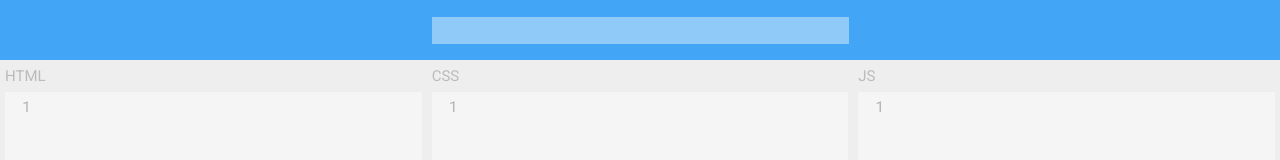
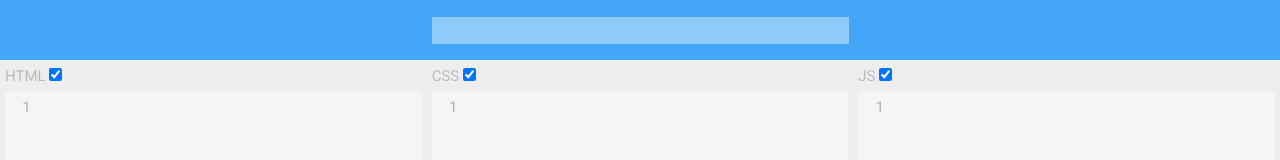
Before and after one commit to esironal/CodePanion-1, a plain HTML site: page index.html in a window 1280 px wide. Shown: the top 160 px of the page. Drawn offline with Linux system fonts and the light colour scheme.

Commit message:
added checkbox
its the defaut one

```diff
--- a/css/main.css
+++ b/css/main.css
@@ -53,5 +53,9 @@
   background: #eee;
 }
 
+.cp_commit_this {
+
+}
+
 .cp_editor_name {
 }
--- a/index.html
+++ b/index.html
@@ -18,18 +18,21 @@
     <div class="cp_editor">
       <div class="cp_editor_header">
         <span class="cp_editor_name">HTML</span>
+        <input type="checkbox" class="cp_commit_this" checked>
       </div>
       <textarea name="HTMLeditor" id="HTMLeditor"></textarea>
     </div>
     <div class="cp_editor">
       <div class="cp_editor_header">
-      <span class="cp_editor_name">CSS</span>
+        <span class="cp_editor_name">CSS</span>
+        <input type="checkbox" class="cp_commit_this" checked>
       </div>
       <textarea name="CSSeditor" id="CSSeditor"></textarea>
     </div>
     <div class="cp_editor">
       <div class="cp_editor_header">
         <span class="cp_editor_name">JS</span>
+        <input type="checkbox" class="cp_commit_this" checked>
       </div>
       <textarea name="JSeditor" id="JSeditor"></textarea>
     </div>
```
